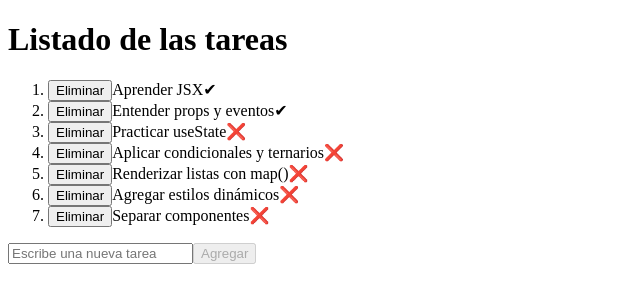
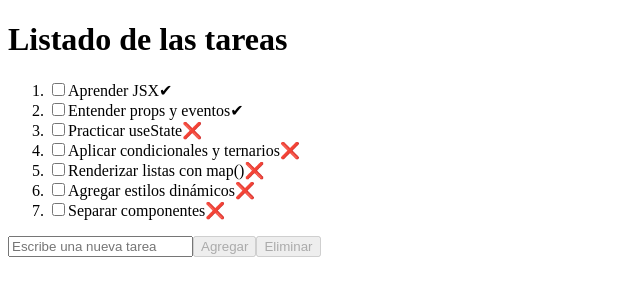
Before and after one commit to jampibryan/Mini_Gestor_Tareas, a React (Vite) app: page / in a window 1280 px wide. Shown: the top 302 px of the page, without its empty margins (0-640 px from the left). Built offline with nearby package versions, Linux system fonts and the light colour scheme.

Commit message:
agregar checklist para eliminar

```diff
--- a/src/ListaTareasApp.jsx
+++ b/src/ListaTareasApp.jsx
@@ -14,6 +14,7 @@ const listadoTareasInicial = [
 export const ListaTareasApp = () => {
   const [listadoTareas, setlistadoTareas] = useState(listadoTareasInicial);
   const [nuevaTarea, setNuevaTarea] = useState("");
+  const [seleccionadas, setSeleccionadas] = useState([]);
 
   // Agregar nuevas tareas
   const addTask = () => {
@@ -33,18 +34,31 @@ export const ListaTareasApp = () => {
   const listas = listadoTareas.map((item) => item.id);
   console.log(listas);
 
-  //Eliminar tarea
-  const eliminarTarea = (id) => {
-    const nuevaListaTareas = listadoTareas.filter((item) => item.id !== id);
-    setlistadoTareas(nuevaListaTareas);
-  };
-
-  // Cambiar estado de completado
+  // Marcar o desmarcar tarea como completada
   const cambiarEstadoCompletado = (id) => {
     const listaTareasActualizada = listadoTareas.map((item) =>
       item.id === id ? { ...item, completado: !item.completado } : item
     );
     setlistadoTareas(listaTareasActualizada);
+  };
+
+  // Marcar o desmarcar una tarea seleccionada
+  const toggleSeleccion = (id) => {
+    if (seleccionadas.includes(id)) {
+      // Si ya está seleccionada, lo deseleccionamos
+      setSeleccionadas(seleccionadas.filter((itemId) => itemId !== id));
+    } else {
+      // Si no, lo seleccionamos
+      setSeleccionadas([...seleccionadas, id]);
+    }
+  };
+
+  // Eliminar todas las tareas seleccionadas
+  const eliminarSeleccionadas = () => {
+    setlistadoTareas(
+      listadoTareas.filter((item) => !seleccionadas.includes(item.id))
+    );
+    setSeleccionadas([]); // Limpiar la lista de seleccionadas
   };
 
   return (
@@ -57,8 +71,9 @@ export const ListaTareasApp = () => {
             key={item.id}
             nombre={item.nombre}
             completado={item.completado}
-            onEliminar={() => eliminarTarea(item.id)}
             onCompletado={() => cambiarEstadoCompletado(item.id)}
+            seleccionado={seleccionadas.includes(item.id)}
+            onSeleccionar={() => toggleSeleccion(item.id)}
           ></Tarea>
         ))}
       </ol>
@@ -71,6 +86,13 @@ export const ListaTareasApp = () => {
       <button onClick={addTask} disabled={nuevaTarea.trim() === ""}>
         Agregar
       </button>
+
+      <button
+        disabled={seleccionadas.length == 0}
+        onClick={eliminarSeleccionadas}
+      >
+        Eliminar
+      </button>
     </>
   );
 };
--- a/src/Tarea.jsx
+++ b/src/Tarea.jsx
@@ -1,13 +1,24 @@
 import React from "react";
-
-export const Tarea = ({ nombre, completado, onEliminar, onCompletado }) => {
+export const Tarea = ({
+  nombre,
+  completado,
+  onCompletado,
+  seleccionado,
+  onSeleccionar,
+}) => {
   return (
+    <>
       <li>
-      <button onClick={onEliminar}>Eliminar</button>
+        <input
+          type="checkbox"
+          checked={seleccionado}
+          onChange={onSeleccionar}
+        />
         <span onClick={onCompletado} style={{ cursor: "pointer" }}>
           {nombre}
         </span>
         {completado ? "✔" : "❌"}
       </li>
+    </>
   );
 };
```
Also changed, not shown: 1 other file (tests, documents, lock files or other folders). Lines whose indentation alone changed are shown as unchanged.
